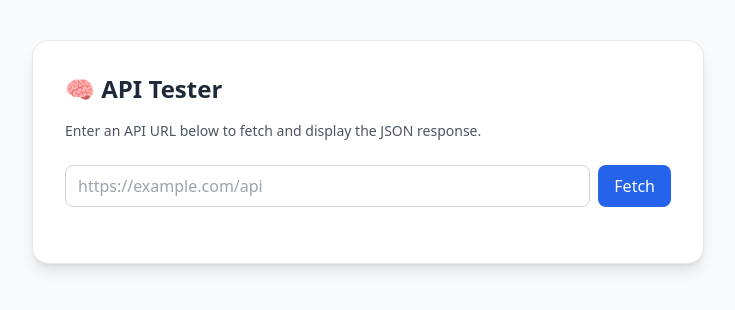
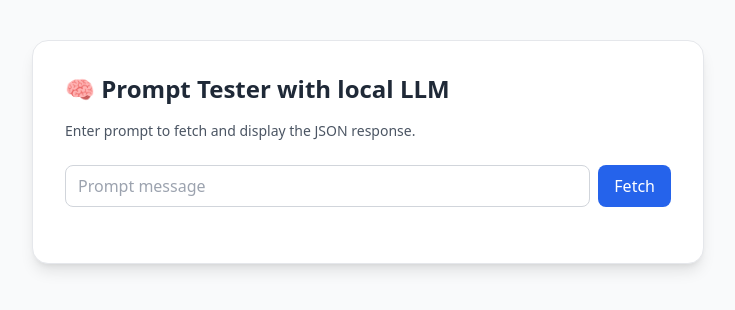
Before and after one commit to kination/glancer, a React (Vite) app: page / in a window 1280 px wide. Shown: the top 310 px of the page, without its empty margins (272-1007 px from the left). Built offline with nearby package versions, Linux system fonts and the light colour scheme.

Commit message:
Test LLM on demo

```diff
--- a/src/App.tsx
+++ b/src/App.tsx
@@ -2,45 +2,62 @@ import React, { useState } from "react";
 import axios from "axios";
 
 const App: React.FC = () => {
-  const [url, setUrl] = useState("");
+  // const [url, setUrl] = useState("");
+  const [prompt, setPrompt] = useState("");
   const [response, setResponse] = useState<any>(null);
   const [loading, setLoading] = useState(false);
   const [error, setError] = useState<string | null>(null);
 
-  const fetchData = async () => {
-    if (!url) return;
+  // const fetchData = async () => {
+  //   if (!url) return;
+  //   try {
+  //     setLoading(true);
+  //     setError(null);
+  //     const res = await axios.get(url);
+  //     setResponse(res.data);
+  //   } catch (err: any) {
+  //     setError(err.message || "Error fetching data");
+  //   } finally {
+  //     setLoading(false);
+  //   }
+  // };
+
+  const fetchLLMDemo = async () => {
+    const demoData = {
+      prompt: prompt
+    }
     try {
-      setLoading(true);
-      setError(null);
-      const res = await axios.get(url);
+      const res = await axios.post("http://127.0.0.1:5001/api/chat", demoData)
+      // console.log(res)
       setResponse(res.data);
     } catch (err: any) {
       setError(err.message || "Error fetching data");
     } finally {
       setLoading(false);
     }
-  };
+
+  }
 
   return (
     <div className="min-h-screen bg-gray-50 flex flex-col items-center justify-start py-10 px-4">
       <div className="w-full max-w-2xl bg-white shadow-lg rounded-2xl p-8 border border-gray-200">
         <h1 className="text-2xl font-bold mb-4 text-gray-800">
-          🧠 API Tester
+          🧠 Prompt Tester with local LLM
         </h1>
         <p className="text-sm text-gray-600 mb-6">
-          Enter an API URL below to fetch and display the JSON response.
+          Enter prompt to fetch and display the JSON response.
         </p>
 
         <div className="flex gap-2 mb-4">
           <input
             type="text"
             className="flex-1 px-3 py-2 border border-gray-300 rounded-lg focus:ring-2 focus:ring-blue-400 outline-none"
-            placeholder="https://example.com/api"
-            value={url}
-            onChange={(e) => setUrl(e.target.value)}
+            placeholder="Prompt message"
+            value={prompt}
+            onChange={(e) => setPrompt(e.target.value)}
           />
           <button
-            onClick={fetchData}
+            onClick={fetchLLMDemo}
             className="bg-blue-600 hover:bg-blue-700 text-white px-4 py-2 rounded-lg transition"
           >
             Fetch
```
